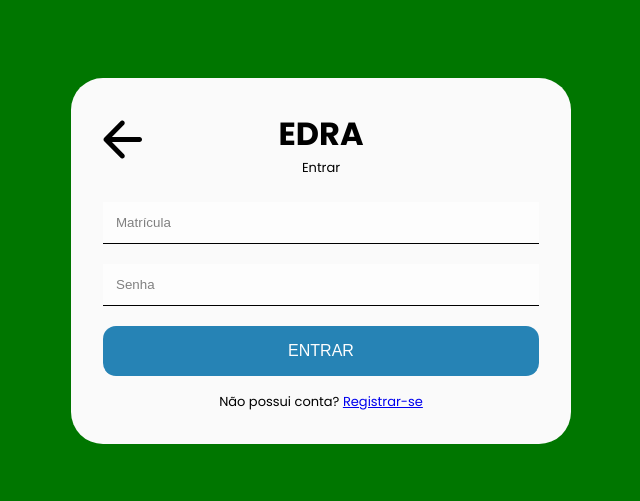
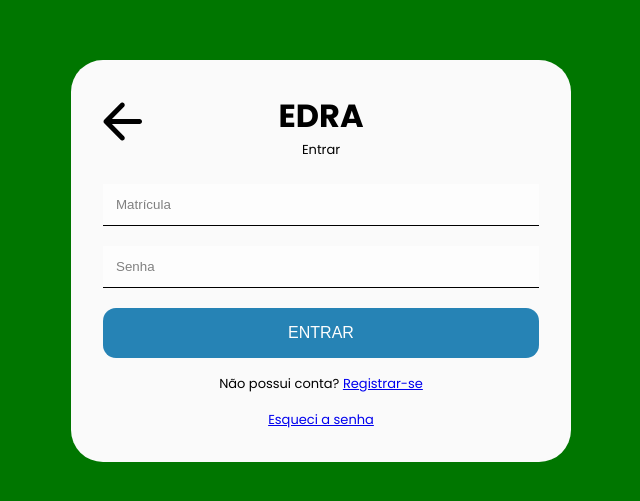
Before and after one commit to FGA0138-MDS-Ajax/2024.1-POLLUX, a React (Vite) app in the folder frontend/: page /login in a window 1280 px wide. Shown: the part 139-640 px from the top of the page, without its empty margins (319-959 px from the left). Built offline with nearby package versions, Linux system fonts and the light colour scheme.

Commit message:
Update index.jsx

```diff
--- a/frontend/src/pages/Login/index.jsx
+++ b/frontend/src/pages/Login/index.jsx
@@ -1,13 +1,40 @@
-import './Login.css'
-import Bar from "../../components/Bar"
-import { Link } from 'react-router-dom'
-import { BrowserRouter as Router } from 'react-router-dom';
-import AppRoutes from '../../routes';
-import CreateAccout from '../CreateAccount';
+import React, { useState } from 'react';
+import './Login.css';
+import { Link } from 'react-router-dom';
 
-function Login(){
-    return(
-        < >
+function Login() {
+    const [matricula, setMatricula] = useState('');
+    const [senha, setSenha] = useState('');
+
+    const handleMatriculaChange = (event) => {
+        const { value } = event.target;
+        // Checa se o valor esta vazio ou se sao apenas numeros
+        if (value === '' || /^\d+$/.test(value)) {
+            setMatricula(value);
+        }
+    };
+
+
+    const handleSenhaChange = (event) => {
+        setSenha(event.target.value);
+    };
+
+    const handleSubmit = (event) => {
+        event.preventDefault(); // previne que o usuário não mande o campo em branco
+        // manda o que o usuário enviou nos campos, para o console
+        console.log("Matrícula:", matricula);
+        console.log("Senha:", senha);
+
+        // limpa os campos após submeter os valores
+        setMatricula('');
+        setSenha('');
+
+        //alerta pra ver se esta recebendo os valores
+        alert("Matricula : " + matricula +" Senha: " + senha);
+    };
+
+    return (
+        <>
             <body id="paginaLogin">
                 <div className='divC'>
                     <Link to="/">
@@ -15,17 +42,30 @@ function Login(){
                     </Link>
                     <span className='title'>EDRA</span>
                     <span className='sub-title'>Entrar</span>
-                <form>
-                    <input type="text" placeholder='Matrícula' />
-                    <input type="text" placeholder='Senha' />
-                    <button> ENTRAR </button>
+                    <form onSubmit={handleSubmit}>
+                        <input
+                            type="text"
+                            placeholder='Matrícula'
+                            value={matricula}
+                            onChange={handleMatriculaChange}
+                            pattern="[0-9]*"
+                            maxLength={9}
+                        />
+                        <input
+                            type="password"
+                            placeholder='Senha'
+                            value={senha}
+                            onChange={handleSenhaChange}
+                        />
+                        <button type="submit">ENTRAR</button>
                     </form>
-                <p>Não possui conta? <a href='/createAccount'>Registrar-se</a></p>
 
+                    <p>Não possui conta? <Link to="/createAccount">Registrar-se</Link></p>
+                    <p><Link to="/passwordRecovery">Esqueci a senha</Link></p>
                 </div>
             </body>
         </>
-    )
+    );
 }
 
-export default Login
+export default Login;
```
Lines whose indentation alone changed are shown as unchanged.
